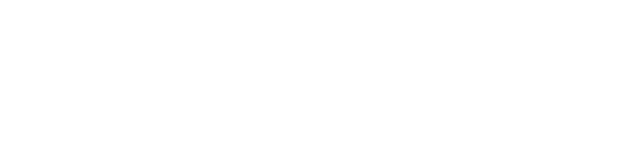
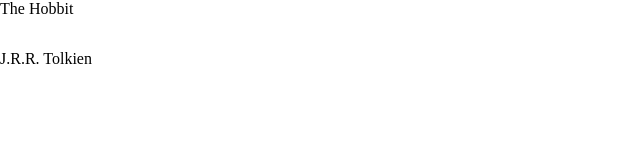
Before and after one commit to nofxboy1234/odin-library-project, a plain HTML site: page index.html in a window 1280 px wide. Shown: the whole page, without its empty margins (0-640 px from the left). Drawn offline with Linux system fonts and the light colour scheme.

Commit message:
Add 1 book to the book shelf grid

```diff
--- a/index.html
+++ b/index.html
@@ -8,5 +8,7 @@
     <link rel="stylesheet" href="style.css" />
     <script src="main.js" defer></script>
   </head>
-  <body></body>
+  <body>
+    <div id="book-shelf"></div>
+  </body>
 </html>
--- a/main.js
+++ b/main.js
@@ -16,7 +16,32 @@
   myLibrary.push(book);
 }
 
-const theHobbit = new Book('The Hobbit', 'J.R.R. Tolkien', 295, true);
-// console.log(theHobbit.info());
+function showLibrary() {
+  myLibrary.forEach((book) => console.log(book));
+}
+
+const bookShelf = document.querySelector('#book-shelf');
+
+const theHobbit = new Book('The Hobbit', 'J.R.R. Tolkien', 295, false);
 addBookToLibrary(theHobbit);
-console.log(myLibrary);
+
+const bookDiv = document.createElement('div');
+bookDiv.classList.add('book-card');
+
+const bookTitle = document.createElement('div');
+bookTitle.textContent = theHobbit.title;
+bookDiv.appendChild(bookTitle);
+const bookAuthor = document.createElement('div');
+bookAuthor.textContent = theHobbit.author;
+bookDiv.appendChild(bookAuthor);
+
+bookShelf.appendChild(bookDiv);
+
+const theGunslinger = new Book('The Gunslinger', 'Stephen King', 190, true);
+addBookToLibrary(theGunslinger);
+const braveNewWorld = new Book('Brave New World', 'Aldous Huxley', 311, true);
+addBookToLibrary(braveNewWorld);
+const nineteenEightyFour = new Book('1984', 'George Orwell', 328, true);
+addBookToLibrary(braveNewWorld);
+
+showLibrary();
--- a/style.css
+++ b/style.css
@@ -3,3 +3,15 @@
   margin: 0;
   box-sizing: border-box;
 }
+
+#book-shelf {
+  display: grid;
+  grid-template-columns: repeat(auto-fit, minmax(100px, 1fr));
+  grid-auto-rows: 100px;
+  gap: 1rem;
+}
+
+.book-card {
+  display: grid;
+  grid-template-rows: repeat(2, 1fr);
+}
```
